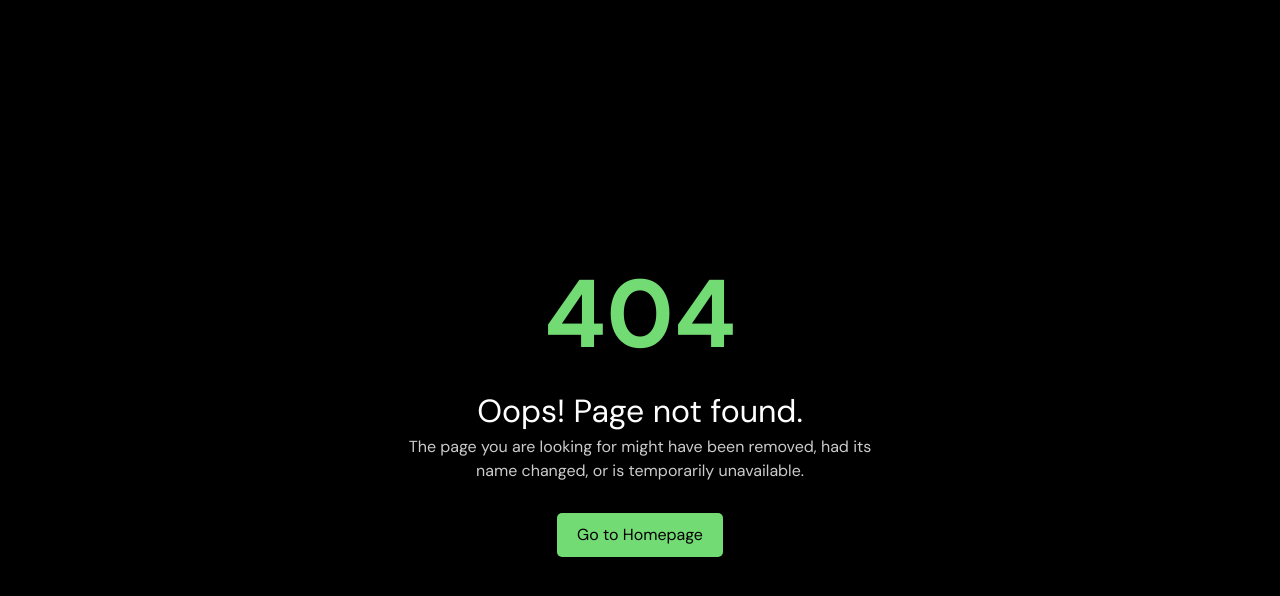
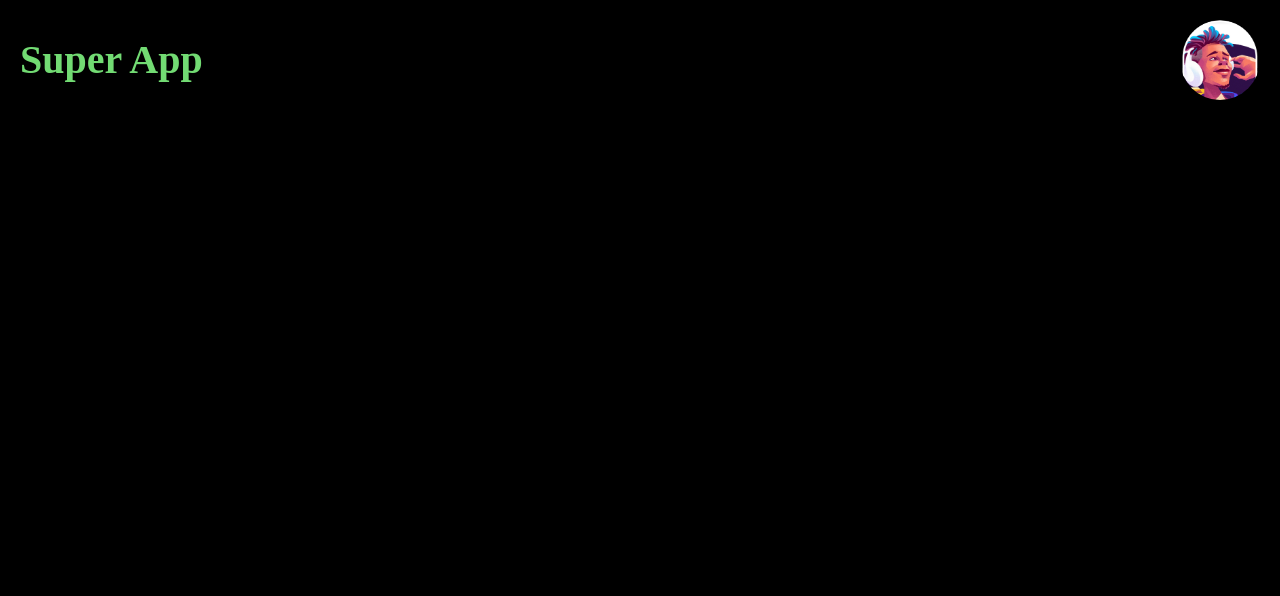
Before and after one commit to curiosityr0ver/Capstone_Pocket_Notes, a React (Vite) app in the folder vite-project/: page /movies in a window 1280 px wide. Before the commit this address had no page. Shown: the top 596 px of the page. Built offline with nearby package versions, Linux system fonts and the light colour scheme; sample sign-in values are in the browser's storage; a web font is replaced by a local one.

Commit message:
Added context API

```diff
--- a/vite-project/src/App.jsx
+++ b/vite-project/src/App.jsx
@@ -1,25 +1,21 @@
 import { Routes, Route, BrowserRouter, Navigate } from "react-router-dom";
 import PropTypes from "prop-types";
-import { useState, useEffect } from "react";
+import { useEffect, useContext } from "react";
+import { AppContext } from "./context/AppContext";
 import LandingPage from "./pages/LandingPage";
 import HomePage from "./pages/HomePage";
 import CarouselPage from "./pages/CarouselPage";
 import Dashboard from "./pages/Dashboard";
+import MoviePage from "./pages/MoviePage";
 import NotFound from "./pages/NotFound";
 
 const ProtectedRoute = ({ children }) => {
-	const [user, setUser] = useState(null);
-	const [loading, setLoading] = useState(true);
+	const { user, setUser, selectedGenres, setSelectedGenres } =
+		useContext(AppContext);
 
 	useEffect(() => {
-		const storedUser = JSON.parse(localStorage.getItem("user"));
-		setUser(storedUser);
-		setLoading(false);
-	}, []);
-
-	if (loading) {
-		return <div>Loading...</div>;
-	}
+		console.log(user, selectedGenres);
+	}, [user, selectedGenres]);
 
 	return user ? children : <Navigate to="/register" replace />;
 };
@@ -53,6 +49,14 @@ function App() {
 						</ProtectedRoute>
 					}
 				/>
+				<Route
+					path="/movies"
+					element={
+						<ProtectedRoute>
+							<MoviePage />
+						</ProtectedRoute>
+					}
+				/>
 				<Route path="*" element={<NotFound />} />
 			</Routes>
 		</BrowserRouter>
--- a/vite-project/src/components/Register.jsx
+++ b/vite-project/src/components/Register.jsx
@@ -1,6 +1,7 @@
-import { useState } from "react";
+import { useState, useContext } from "react";
 import { useNavigate } from "react-router-dom";
 import styles from "./Register.module.css";
+import { AppContext } from "../context/AppContext";
 
 function Register() {
 	const [name, setName] = useState("");
@@ -9,6 +10,7 @@ function Register() {
 	const [mobile, setMobile] = useState("");
 	const [consent, setConsent] = useState(false);
 	const [errors, setErrors] = useState({});
+	const { setUser } = useContext(AppContext);
 	const navigate = useNavigate();
 
 	const validateForm = () => {
@@ -25,14 +27,7 @@ function Register() {
 	const handleSubmit = () => {
 		if (validateForm()) {
 			console.log("Form submitted successfully");
-			localStorage.setItem(
-				"user",
-				JSON.stringify({
-					name,
-					userName,
-					email,
-				})
-			);
+			setUser({ name, userName, email, mobile });
 			navigate("/");
 		}
 	};
--- /dev/null
+++ b/vite-project/src/context/AppContext.jsx
@@ -0,0 +1,40 @@
+import { createContext, useState, useEffect } from "react";
+import PropTypes from "prop-types";
+
+export const AppContext = createContext();
+
+export const AppProvider = ({ children }) => {
+	// Add prop validation for 'children'
+
+	const [user, setUser] = useState(
+		JSON.parse(localStorage.getItem("user")) || null
+	);
+	const [selectedGenres, setSelectedGenres] = useState(
+		JSON.parse(localStorage.getItem("selectedGenres")) || []
+	);
+
+	useEffect(() => {
+		localStorage.setItem("user", JSON.stringify(user));
+	}, [user]);
+
+	useEffect(() => {
+		localStorage.setItem("selectedGenres", JSON.stringify(selectedGenres));
+	}, [selectedGenres]);
+
+	return (
+		<AppContext.Provider
+			value={{
+				user,
+				setUser,
+				selectedGenres,
+				setSelectedGenres,
+			}}
+		>
+			{children}
+		</AppContext.Provider>
+	);
+};
+
+AppProvider.propTypes = {
+	children: PropTypes.node.isRequired,
+};
--- a/vite-project/src/main.jsx
+++ b/vite-project/src/main.jsx
@@ -1,11 +1,11 @@
-import React from "react";
 import ReactDOM from "react-dom/client";
 import App from "./App.jsx";
 import "./index.css";
 import "@fortawesome/fontawesome-free/css/all.min.css";
+import { AppProvider } from "./context/AppContext.jsx";
 
 ReactDOM.createRoot(document.getElementById("root")).render(
-	<React.StrictMode>
+	<AppProvider>
 		<App />
-	</React.StrictMode>
+	</AppProvider>
 );
--- a/vite-project/src/pages/LandingPage.module.css
+++ b/vite-project/src/pages/LandingPage.module.css
@@ -2,6 +2,7 @@
 
 .container {
     display: flex;
+    width: 100vw;
     height: 100vh;
 }
 
@@ -23,7 +24,7 @@
 }
 
 .rightSide {
-    flex: 1;
+    width: 50%;
     color: #7C7C7C;
     background-color: black;
 }
--- /dev/null
+++ b/vite-project/src/pages/MoviePage.jsx
@@ -0,0 +1,17 @@
+import styles from "./MoviePage.module.css";
+import profileImg from "../assets/profile.png";
+
+function MoviePage() {
+	return (
+		<div className={styles.container}>
+			<div className={styles.header}>
+				<h3 className={styles.heading}>Super App</h3>
+				<div className={styles.avatar}>
+					<img src={profileImg} alt="" />
+				</div>
+			</div>
+		</div>
+	);
+}
+
+export default MoviePage;
--- /dev/null
+++ b/vite-project/src/pages/MoviePage.module.css
@@ -0,0 +1,26 @@
+.container {
+    height: 100vh;
+    width: 100vw;
+    background-color: black;
+    color: white;
+    padding: 20px;
+}
+
+.header {
+    display: flex;
+    justify-content: space-between;
+    align-items: center;
+}
+
+.avatar {
+    width: 80px;
+    height: 80px;
+    overflow: hidden;
+    position: relative;
+    border-radius: 50px;
+}
+
+.avatar img {
+    position: absolute;
+    width: 100%;
+}
```
